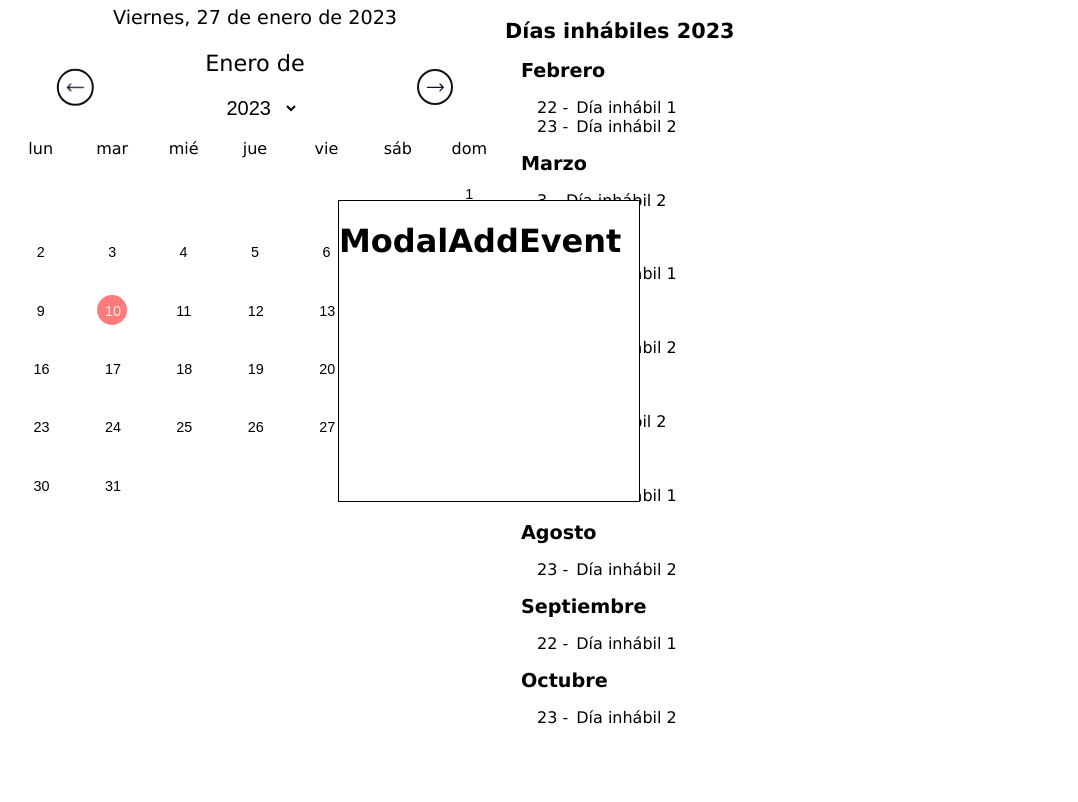
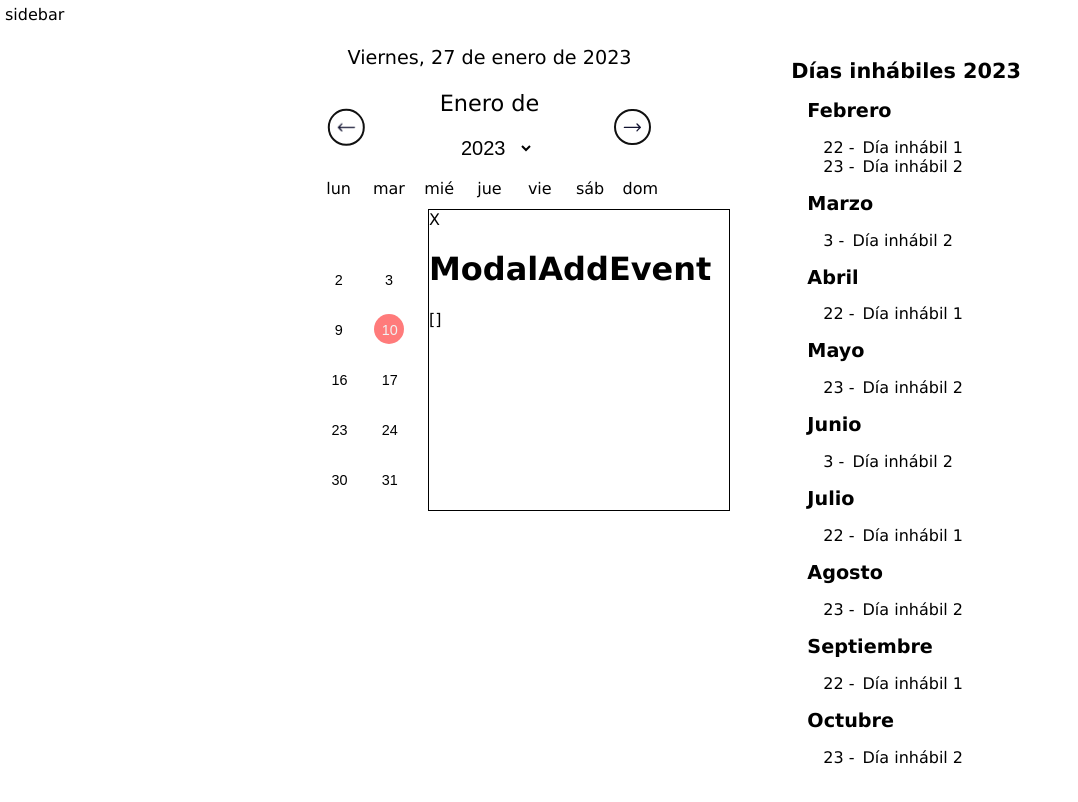
Before and after one commit to sayroback/handling-dates, a React (Vite) app: page / in a window 1280 px wide. Both pictures are taken after a click on the button "10". Shown: the top 802 px of the page, without its empty margins (0-1078 px from the left). Built offline with nearby package versions, Linux system fonts and the light colour scheme.

Commit message:
estado inicial y funciones set del modal

```diff
--- a/src/App.css
+++ b/src/App.css
@@ -1,12 +1,3 @@
-.CalendarDesktop {
-  width: 500px;
-  height: 500px;
-  box-sizing: border-box;
-  display: flex;
-  justify-content: center;
-  align-items: center;
-}
-
 :root {
   font-family: "Lucida Sans", "Lucida Sans Regular", "Lucida Grande",
     "Lucida Sans Unicode", Geneva, Verdana, sans-serif;
@@ -23,3 +14,27 @@ body {
 .App {
   display: flex;
 }
+
+footer {
+  width: 100%;
+  height: 200px;
+}
+
+.sidebar {
+  width: 300px;
+}
+
+.page--calendar-desktop {
+  display: grid;
+  width: 100%;
+  grid-template-columns: repeat(auto-fit, minmax(22rem, 1fr));
+  gap: 60px;
+  justify-content: center;
+  padding-top: 40px;
+}
+
+.CalendarDesktop {
+  box-sizing: border-box;
+  display: flex;
+  justify-content: center;
+}
--- a/src/App.jsx
+++ b/src/App.jsx
@@ -5,14 +5,21 @@ import {
   CalendarDesktop,
   ListEvents,
   useCalendarEvents,
-  ModalAddEvent
+  ModalAddEvent,
 } from "./components/DiasInhabiles";
 
 function App() {
   const locale = "es";
   const today = new Date();
+  const initialStateModal = {
+    clientY: 0,
+    clientX: 0,
+    viewModal: false,
+    dataEvent: {},
+  };
   const yearToday = today.getUTCFullYear().toString();
   const [yearCalendarDesktop, setYearCalendarDesktop] = useState(yearToday);
+  const [coordinatesModal, setCoordinatesModal] = useState(initialStateModal);
   const { dateEvents, groupedEvents } = useCalendarEvents(
     dias_inhabiles,
     locale,
@@ -20,7 +27,10 @@ function App() {
   );
 
   return (
+    <>
       <div className="App">
+        <div className="sidebar">sidebar</div>
+        <div className="page--calendar-desktop">
           <div className="CalendarDesktop">
             <CalendarDesktop
               locale={locale}
@@ -28,11 +38,19 @@ function App() {
               Year={yearCalendarDesktop}
               setYearCalendarDesktop={setYearCalendarDesktop}
               dateEvents={dateEvents}
+              setCoordinatesModal={setCoordinatesModal}
             />
           </div>
           <ListEvents listEvents={groupedEvents} Year={yearCalendarDesktop} />
-      <ModalAddEvent />
         </div>
+      </div>
+      <ModalAddEvent
+        coordinates={coordinatesModal}
+        setCoordinatesModal={setCoordinatesModal}
+        initialStateModal={initialStateModal}
+      />
+      <footer></footer>
+    </>
   );
 }
 
--- a/src/assets/FakeData.json
+++ b/src/assets/FakeData.json
@@ -1,62 +1,72 @@
 [
   {
+    "idDiaInhabil": 0,
     "idEmpres": 1,
     "idSucursal": 1,
-    "dia_inhabil": "2023-02-22T06:00:00.000Z",
+    "diaInhabil": "2023-02-22T06:00:00.000Z",
     "descripcion": "Día inhábil 1"
   },
   {
+    "idDiaInhabil": 1,
     "idEmpres": 1,
     "idSucursal": 1,
-    "dia_inhabil": "2023-02-23T06:00:00.000Z",
+    "diaInhabil": "2023-02-23T06:00:00.000Z",
     "descripcion": "Día inhábil 2"
   },
   {
+    "idDiaInhabil": 2,
     "idEmpres": 1,
     "idSucursal": 1,
-    "dia_inhabil": "2023-03-03T06:00:00.000Z",
+    "diaInhabil": "2023-03-03T06:00:00.000Z",
     "descripcion": "Día inhábil 2"
   },
   {
+    "idDiaInhabil": 3,
     "idEmpres": 1,
     "idSucursal": 1,
-    "dia_inhabil": "2023-04-22T06:00:00.000Z",
+    "diaInhabil": "2023-04-22T06:00:00.000Z",
     "descripcion": "Día inhábil 1"
   },
   {
+    "idDiaInhabil": 4,
     "idEmpres": 1,
     "idSucursal": 1,
-    "dia_inhabil": "2023-05-23T06:00:00.000Z",
+    "diaInhabil": "2023-05-23T06:00:00.000Z",
     "descripcion": "Día inhábil 2"
   },
   {
+    "idDiaInhabil": 5,
     "idEmpres": 1,
     "idSucursal": 1,
-    "dia_inhabil": "2023-06-03T06:00:00.000Z",
+    "diaInhabil": "2023-06-03T06:00:00.000Z",
     "descripcion": "Día inhábil 2"
   },
   {
+    "idDiaInhabil": 6,
     "idEmpres": 1,
     "idSucursal": 1,
-    "dia_inhabil": "2023-07-22T06:00:00.000Z",
+    "diaInhabil": "2023-07-22T06:00:00.000Z",
     "descripcion": "Día inhábil 1"
   },
   {
+    "idDiaInhabil": 7,
     "idEmpres": 1,
     "idSucursal": 1,
-    "dia_inhabil": "2023-08-23T06:00:00.000Z",
+    "diaInhabil": "2023-08-23T06:00:00.000Z",
     "descripcion": "Día inhábil 2"
   },
   {
+    "idDiaInhabil": 8,
     "idEmpres": 1,
     "idSucursal": 1,
-    "dia_inhabil": "2023-09-22T06:00:00.000Z",
+    "diaInhabil": "2023-09-22T06:00:00.000Z",
     "descripcion": "Día inhábil 1"
   },
   {
+    "idDiaInhabil": 9,
     "idEmpres": 1,
     "idSucursal": 1,
-    "dia_inhabil": "2023-10-23T06:00:00.000Z",
+    "diaInhabil": "2023-10-23T06:00:00.000Z",
     "descripcion": "Día inhábil 2"
   }
 ]
--- a/src/assets/FakeData1.json
+++ b/src/assets/FakeData1.json
@@ -2,13 +2,13 @@
   {
     "idEmpres": 1,
     "idSucursal": 1,
-    "dia_inhabil": "2024-06-24T06:00:00.000Z",
+    "diaInhabil": "2024-06-24T06:00:00.000Z",
     "descripcion": "Día inhábil 2"
   },
   {
     "idEmpres": 1,
     "idSucursal": 1,
-    "dia_inhabil": "2024-07-12T06:00:00.000Z",
+    "diaInhabil": "2024-07-12T06:00:00.000Z",
     "descripcion": "Día inhábil 2"
   }
 ]
--- a/src/components/DiasInhabiles/Calendar/CalendarDesktop.jsx
+++ b/src/components/DiasInhabiles/Calendar/CalendarDesktop.jsx
@@ -13,6 +13,7 @@ export const CalendarDesktop = ({
   listEvents,
   setYearCalendarDesktop,
   dateEvents,
+  setCoordinatesModal,
 }) => {
   const { calendar, weekDaysNames, fullDate, year, today, findIndexMonth } =
     useCalendarData(locale, Year);
@@ -58,7 +59,9 @@ export const CalendarDesktop = ({
                 today={numDay}
                 monthToday={monthTodayNameString}
                 year={Year ? Year : yearToday}
-                listEvents={dateEvents}
+                listEvents={listEvents}
+                dateEvents={dateEvents}
+                setCoordinatesModal={setCoordinatesModal}
               />
             </div>
           </div>
--- a/src/components/DiasInhabiles/Calendar/components/DaysMonth.jsx
+++ b/src/components/DiasInhabiles/Calendar/components/DaysMonth.jsx
@@ -10,7 +10,9 @@ export const DaysMonth = ({
   today,
   monthToday,
   year,
+  dateEvents,
   listEvents,
+  setCoordinatesModal,
 }) => {
   const days = [...Array(daysNumber).keys()];
   const initialSelectDay = {
@@ -21,20 +23,30 @@ export const DaysMonth = ({
   const { OnClickDay } = useOnClickDay();
   const { yearToday } = useCalendarToday();
 
-  const clickDay = (year, month, dayClick) => {
+  const clickDay = (event, year, month, dayClick) => {
     let dataClick = OnClickDay(year, month, dayClick);
+    let eventDay = dateEvents.filter(
+      (el) =>
+        (el.day === dayClick) & (el.month === monthName) & (el.year === year)
+    );
     if (JSON.stringify(selectDay) === JSON.stringify(dataClick)) {
       setSelectDay(initialSelectDay);
     } else {
       setSelectDay(dataClick);
     }
+    setCoordinatesModal({
+      clientY: event.clientY - 120,
+      clientX: event.clientX + 40,
+      viewModal: true,
+      dataEvent: eventDay,
+    });
   };
 
   const classForDays = (index) => {
-    if (listEvents) {
-      let diasInhabilies = listEvents.filter(
+    if (dateEvents) {
+      let diasInhabilies = dateEvents.filter(
         (el) =>
-          (el.day === index) & (el.month === monthName) & (el.year === year)
+          (el.day === index + 1) & (el.month === monthName) & (el.year === year)
       );
       if (
         (monthName === selectDay.month) &
@@ -59,7 +71,7 @@ export const DaysMonth = ({
                 start={startsOn}
                 style={i === 0 ? { gridColumn: `${startsOn}` } : null}
                 className={i === 0 ? "first-day" : null}
-                onClick={() => clickDay(year, monthName, i + 1)}
+                onClick={(e) => clickDay(e, year, monthName, i + 1)}
               >
                 <div className={classForDays(i)}>{day + 1}</div>
               </button>
--- a/src/components/DiasInhabiles/Calendar/style.css
+++ b/src/components/DiasInhabiles/Calendar/style.css
@@ -5,6 +5,7 @@
   min-width: 22rem;
   max-width: 45rem;
   background-color: var(--background-datePicker);
+  position: fixed;
 }
 
 .date-picker--header {
--- a/src/components/DiasInhabiles/ListEvents/ListEvents.jsx
+++ b/src/components/DiasInhabiles/ListEvents/ListEvents.jsx
@@ -2,7 +2,6 @@ import React from "react";
 import "./style.css";
 
 export const ListEvents = ({ listEvents, Year }) => {
-  console.log(listEvents);
   return (
     <div className="list-events">
       <h1 className="list-events--title">Días inhábiles {Year}</h1>
--- a/src/components/DiasInhabiles/Modal/ModalAddEvent.jsx
+++ b/src/components/DiasInhabiles/Modal/ModalAddEvent.jsx
@@ -1,10 +1,33 @@
 import React from "react";
-import "./style.css"
+import "./style.css";
 
-export const ModalAddEvent = () => {
+export const ModalAddEvent = ({
+  coordinates,
+  setCoordinatesModal,
+  initialStateModal,
+}) => {
   return (
-    <div className="modal-addEvent">
-      <h1>ModalAddEvent</h1>
+    <div
+      className="modal-addEvent--background"
+      style={{ display: coordinates.viewModal ? "block" : "none" }}
+      onClick={() => setCoordinatesModal(initialStateModal)}
+    >
+      <div
+        className="modal-addEvent--container"
+        style={{
+          top: `${coordinates.clientY}px`,
+          left: `${coordinates.clientX}px`,
+        }}
+      >
+        <span
+          style={{ cursor: "pointer" }}
+          onClick={() => setCoordinatesModal(initialStateModal)}
+        >
+          X
+        </span>
+        <h1>ModalAddEvent</h1>
+        <p>{JSON.stringify(coordinates.dataEvent)}</p>
+      </div>
     </div>
   );
 };
--- a/src/components/DiasInhabiles/Modal/style.css
+++ b/src/components/DiasInhabiles/Modal/style.css
@@ -1,7 +1,15 @@
-.modal-addEvent {
+.modal-addEvent--background {
+  position: fixed;
+  z-index: 999;
+  top: 0;
+  left: 0;
+  width: 100%;
+  min-height: 100vh;
+  background-color: #f8f8f800;
+}
+
+.modal-addEvent--container {
   position: absolute;
-  right: 50vw;
-  top: 25vh;
   height: 300px;
   width: 300px;
   background-color: var(--background-datePicker);
--- a/src/components/DiasInhabiles/hooks/useCalendarEvents.jsx
+++ b/src/components/DiasInhabiles/hooks/useCalendarEvents.jsx
@@ -10,7 +10,7 @@ export const useCalendarEvents = (
 
   if (listEvents.length > 0) {
     dateEvents = listEvents.map((el) => {
-      let date = new Date(el.dia_inhabil);
+      let date = new Date(el.diaInhabil);
       let year = date.getUTCFullYear().toString();
       if (year === yearCalendarDesktop) {
         let day = date.getDate();
@@ -19,7 +19,8 @@ export const useCalendarEvents = (
         let monthName = intl.format(new Date(year, monthNumber));
         let month = monthName.charAt(0).toUpperCase() + monthName.slice(1);
         let description = el.descripcion;
-        return { day, year, month, description };
+        let Id = el.idDiaInhabil;
+        return { Id, day, year, month, description };
       } else return [];
     });
 
```
Lines whose indentation alone changed are shown as unchanged.
